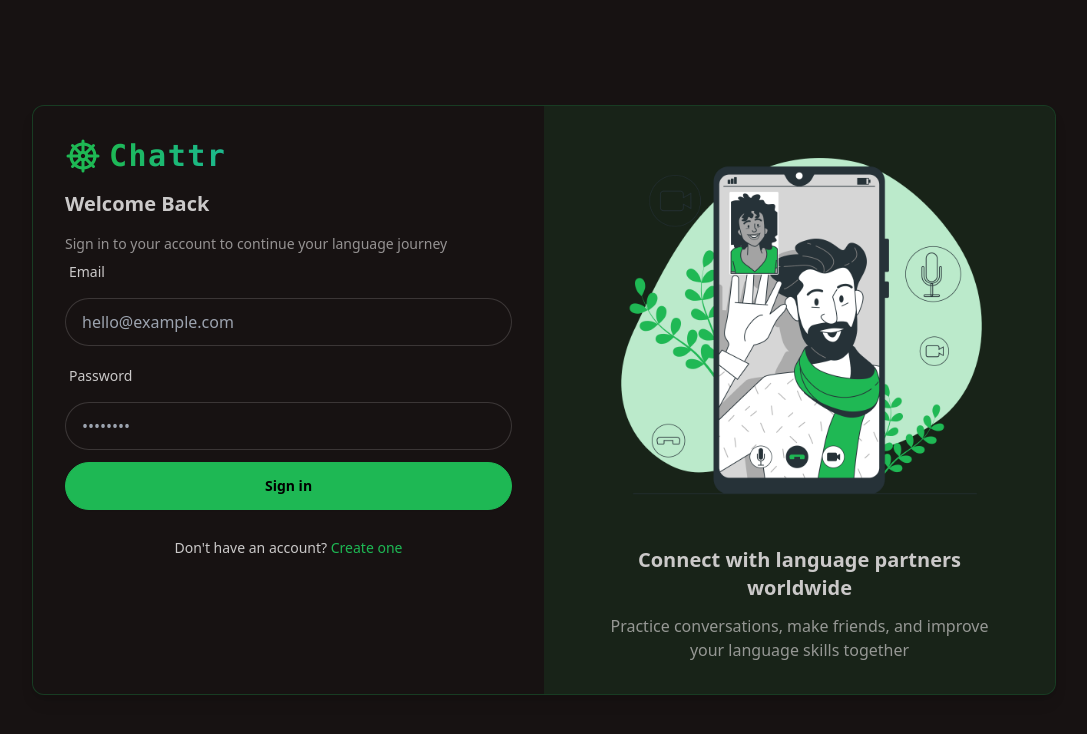
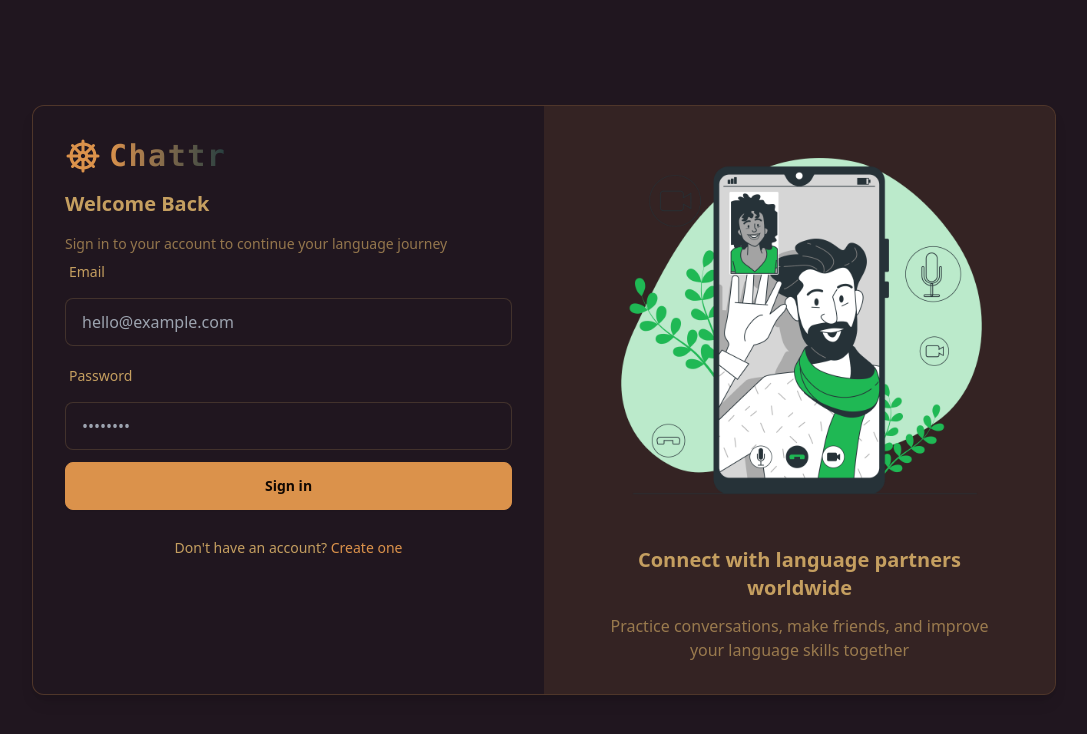
Before and after one commit to aakashhh-17/chattr, a React (Vite) app in the folder frontend/: page /login in a window 1280 px wide. Shown: the top 734 px of the page, without its empty margins (96-1183 px from the left). Built offline with nearby package versions, Linux system fonts and the light colour scheme; no server answers.

Commit message:
implemeted theme selector while using zustand

```diff
--- a/frontend/package.json
+++ b/frontend/package.json
@@ -16,7 +16,8 @@
     "react": "^19.1.0",
     "react-dom": "^19.1.0",
     "react-hot-toast": "^2.5.2",
-    "react-router": "^7.6.2"
+    "react-router": "^7.6.2",
+    "zustand": "^5.0.5"
   },
   "devDependencies": {
     "@eslint/js": "^9.25.0",
--- a/frontend/src/App.jsx
+++ b/frontend/src/App.jsx
@@ -11,20 +11,19 @@ import { Toaster } from "react-hot-toast";
 import PageLoader from "./components/PageLoader";
 import useAuthUser from "./hooks/useAuthUser.js";
 import Layout from "./components/Layout.jsx";
+import { useThemeStore } from "./store/useThemeStore.js";
 
 const App = () => {
   const { authUser, isLoading } = useAuthUser();
+  const {theme} = useThemeStore();
 
-  console.log(authUser);
   const isAuthenticated = Boolean(authUser);
   const isOnboarded = authUser?.isOnboarded;
-
-  console.log(isAuthenticated);
 
   if (isLoading) return <PageLoader />;
 
   return (
-    <div className="h-screen" data-theme="forest">
+    <div className="h-screen" data-theme={theme}>
       <Routes>
         <Route
           path="/"
--- a/frontend/src/components/PageLoader.jsx
+++ b/frontend/src/components/PageLoader.jsx
@@ -1,9 +1,11 @@
 import { LoaderIcon } from 'lucide-react'
 import React from 'react'
+import { useThemeStore } from '../store/useThemeStore'
 
 const PageLoader = () => {
+  const {theme} = useThemeStore();
   return (
-    <div className='min-h-screen flex items-center justify-center'>
+    <div className='min-h-screen flex items-center justify-center' data-theme={theme}>
         <LoaderIcon className='animate-spin size-10 text-primary' />
     </div>
   )
--- a/frontend/src/components/ThemeSelector.jsx
+++ b/frontend/src/components/ThemeSelector.jsx
@@ -1,9 +1,50 @@
-import React from 'react'
+import { PaletteIcon } from "lucide-react";
+import { useThemeStore } from "../store/useThemeStore";
+import { THEMES } from "../constants";
 
 const ThemeSelector = () => {
+  const { theme, setTheme } = useThemeStore();
   return (
-    <div>ThemeSelector</div>
-  )
-}
+    <div className="dropdown dropdown-end">
+      {/* Dropdown trigger */}
+      <button tabIndex={0} className="btn btn-ghost btn-circle">
+        <PaletteIcon className="size-5" />
+      </button>
 
-export default ThemeSelector
+      <div
+        tabIndex={0}
+        className="dropdown-content mt-2 p-1 shadow-2xl bg-base-200 backdrop-blur-lg rounded-2xl
+        w-56 border border-base-content/10 max-h-80 overflow-y-auto"
+      >
+        <div className="space-y-1">
+          {THEMES.map((themeOption) => (
+            <button
+              key={themeOption.name}
+              className={`w-full px-4 py-3 rounded-xl flex items-center gap-3 transition-colors ${
+                theme === themeOption.name
+                  ? "bg-primary/10 text-primary"
+                  : "hover:bg-base-content/5"
+              }`}
+              onClick={() => setTheme(themeOption.name)}
+            >
+              <PaletteIcon className="size-4" />
+              <span className="text-sm font-medium">{themeOption.label}</span>
+              {/* THEME PREVIEW COLORS */}
+              <div className="ml-auto flex gap-1">
+                {themeOption.colors.map((color, i) => (
+                  <span
+                    key={i}
+                    className="size-2 rounded-full"
+                    style={{ backgroundColor: color }}
+                  />
+                ))}
+              </div>
+            </button>
+          ))}
+        </div>
+      </div>
+    </div>
+  );
+};
+
+export default ThemeSelector;
--- a/frontend/src/pages/LoginPage.jsx
+++ b/frontend/src/pages/LoginPage.jsx
@@ -32,7 +32,6 @@ const LoginPage = () => {
   return (
     <div
       className="h-screen flex items-center justify-center p-4 sm:p-6 md:p-8"
-      data-theme="forest"
     >
       <div className="border border-primary/25 flex flex-col lg:flex-row w-full max-w-5xl mx-auto bg-base-100 rounded-xl shadow-lg overflow-hidden">
         {/* Login form section */}
--- /dev/null
+++ b/frontend/src/store/useThemeStore.js
@@ -0,0 +1,9 @@
+import { create } from 'zustand'
+
+export const useThemeStore = create((set) => ({
+  theme: localStorage.getItem('chattr-theme') || 'coffee',
+setTheme: (theme)=>{
+  localStorage.setItem('chattr-theme', theme);
+  set({theme})
+}
+}))
```
Also changed, not shown: 1 other file (tests, documents, lock files or other folders).
